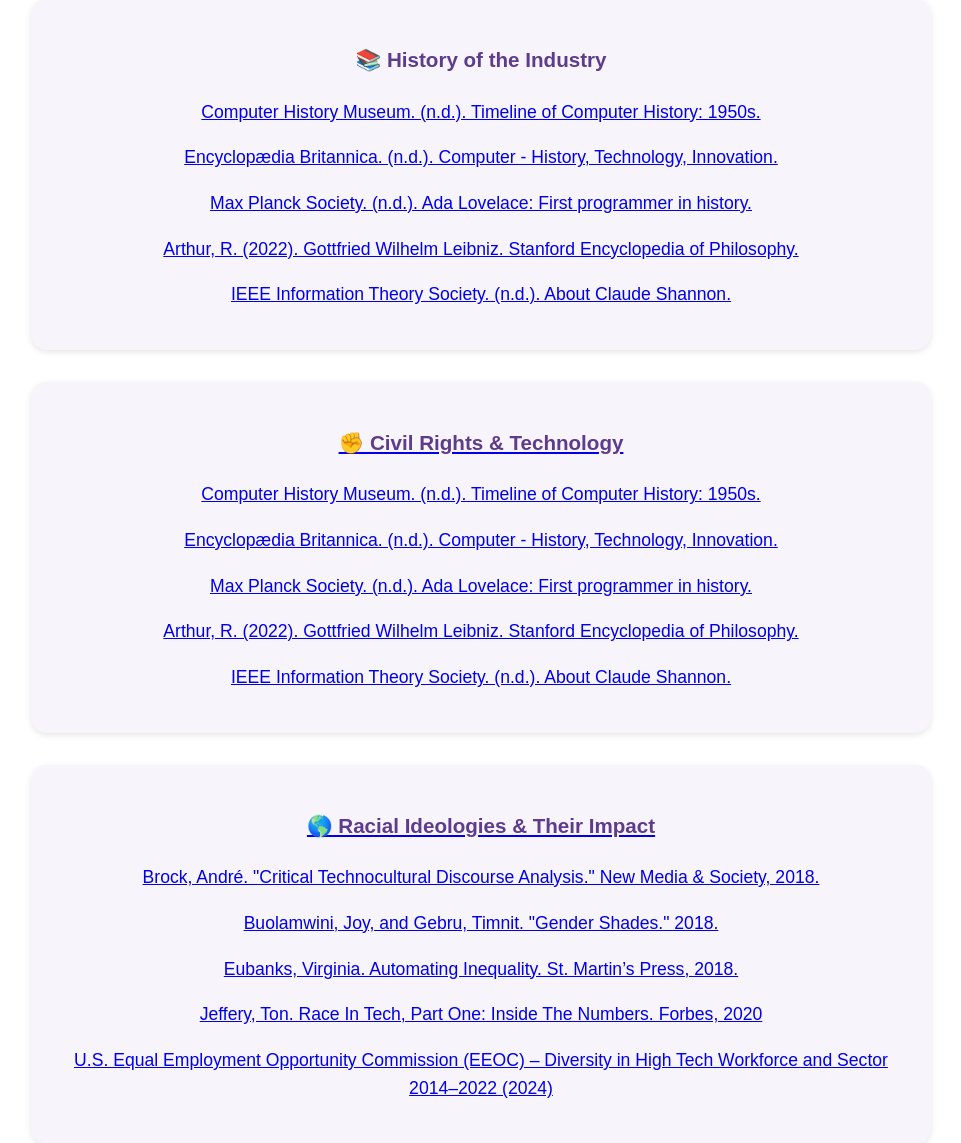
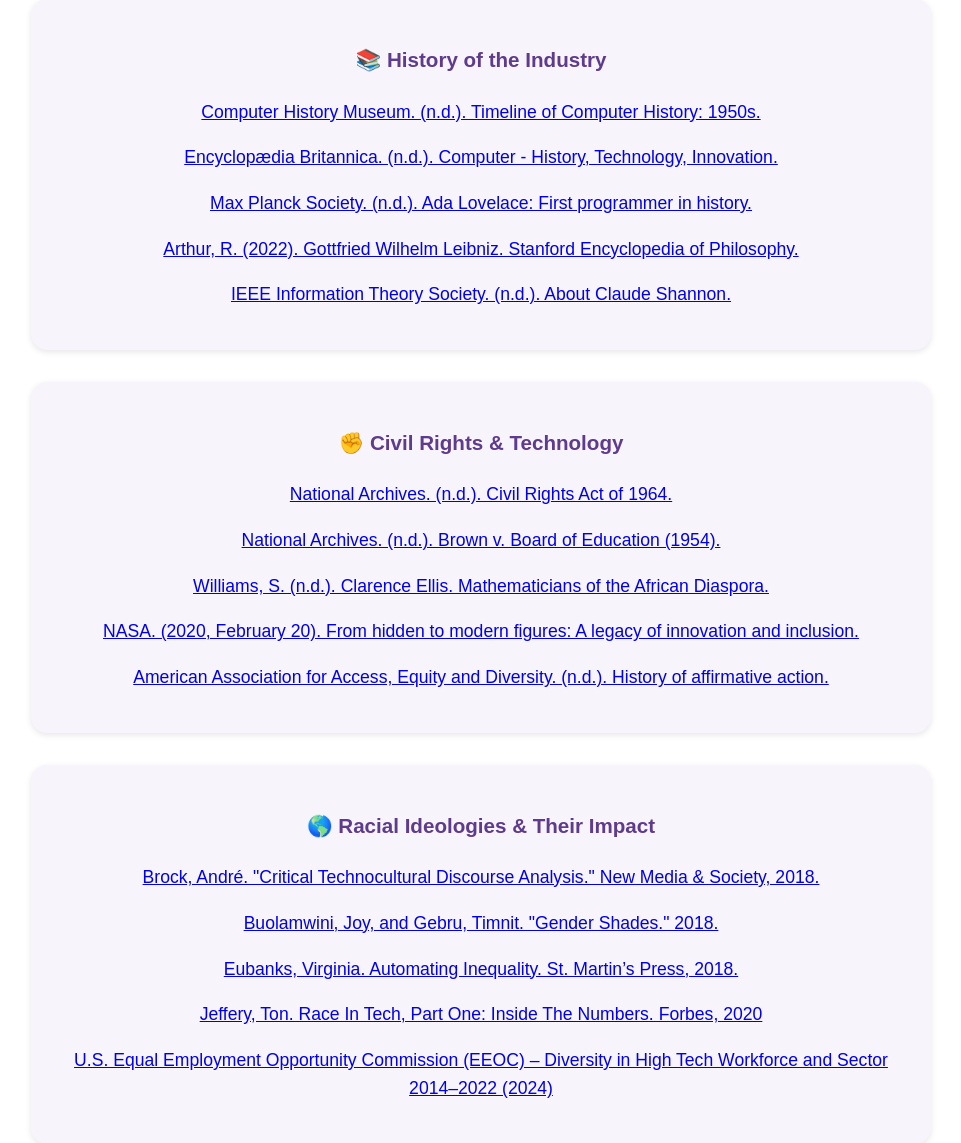
Before and after one commit to olingerkassie/History-Website-Project, a Python web app: template templates/resources.html in a window 1280 px wide. Shown: the part 423-1566 px from the top of the page, without its empty margins (159-1120 px from the left). Run offline with Jinja, Linux system fonts and the light colour scheme; the template is opened without the code that fills it, so the values that code supplies are empty.

Commit message:
finished sources page

```diff
--- a/templates/resources.html
+++ b/templates/resources.html
@@ -59,33 +59,32 @@
     </div>
     </div>
     <section style="text-decoration: none;">
-        <a href="civil_rights.html">
           <div class="card">
             <h3>✊ Civil Rights & Technology</h3>
             <div class="sources">
               <p>
-                <a href="https://www.computerhistory.org/timeline/1950/" target="_blank" rel="noopener noreferrer">
-                  Computer History Museum. (n.d.). Timeline of Computer History: 1950s.
+                <a href="https://www.archives.gov/milestone-documents/civil-rights-act" target="_blank" rel="noopener noreferrer">
+                  National Archives. (n.d.). Civil Rights Act of 1964.
                 </a>
               </p>
               <p>
-                <a href="https://www.britannica.com/technology/computer" target="_blank" rel="noopener noreferrer">
-                  Encyclopædia Britannica. (n.d.). Computer - History, Technology, Innovation.
+                <a href="https://www.archives.gov/education/lessons/brown-v-board" target="_blank" rel="noopener noreferrer">
+                  National Archives. (n.d.). Brown v. Board of Education (1954).
                 </a>
               </p>
               <p>
-                <a href="https://www.mpg.de/female-pioneers-of-science/Ada-Lovelace" target="_blank" rel="noopener noreferrer">
-                  Max Planck Society. (n.d.). Ada Lovelace: First programmer in history.
+                <a href="https://www.math.buffalo.edu/mad/computer-science/ellis_clarencea.html" target="_blank" rel="noopener noreferrer">
+                  Williams, S. (n.d.). Clarence Ellis. Mathematicians of the African Diaspora.
                 </a>
               </p>
               <p>
-                <a href="https://plato.stanford.edu/entries/leibniz/" target="_blank" rel="noopener noreferrer">
-                  Arthur, R. (2022). Gottfried Wilhelm Leibniz. Stanford Encyclopedia of Philosophy.
+                <a href="https://www.nasa.gov/from-hidden-to-modern-figures/" target="_blank" rel="noopener noreferrer">
+                  NASA. (2020, February 20). From hidden to modern figures: A legacy of innovation and inclusion.
                 </a>
               </p>
               <p>
-                <a href="https://www.itsoc.org/about/shannon" target="_blank" rel="noopener noreferrer">
-                  IEEE Information Theory Society. (n.d.). About Claude Shannon.
+                <a href="https://www.aaaed.org/aaaed/history_of_affirmative_action.asp" target="_blank" rel="noopener noreferrer">
+                  American Association for Access, Equity and Diversity. (n.d.). History of affirmative action.
                 </a>
               </p>
             </div>
@@ -93,7 +92,6 @@
         </a>
       </section>
       <section style="text-decoration: none;">
-        <a href="civil_rights.html">
           <div class="card">
             <h3>🌎 Racial Ideologies & Their Impact</h3>
             <div class="sources">
```
